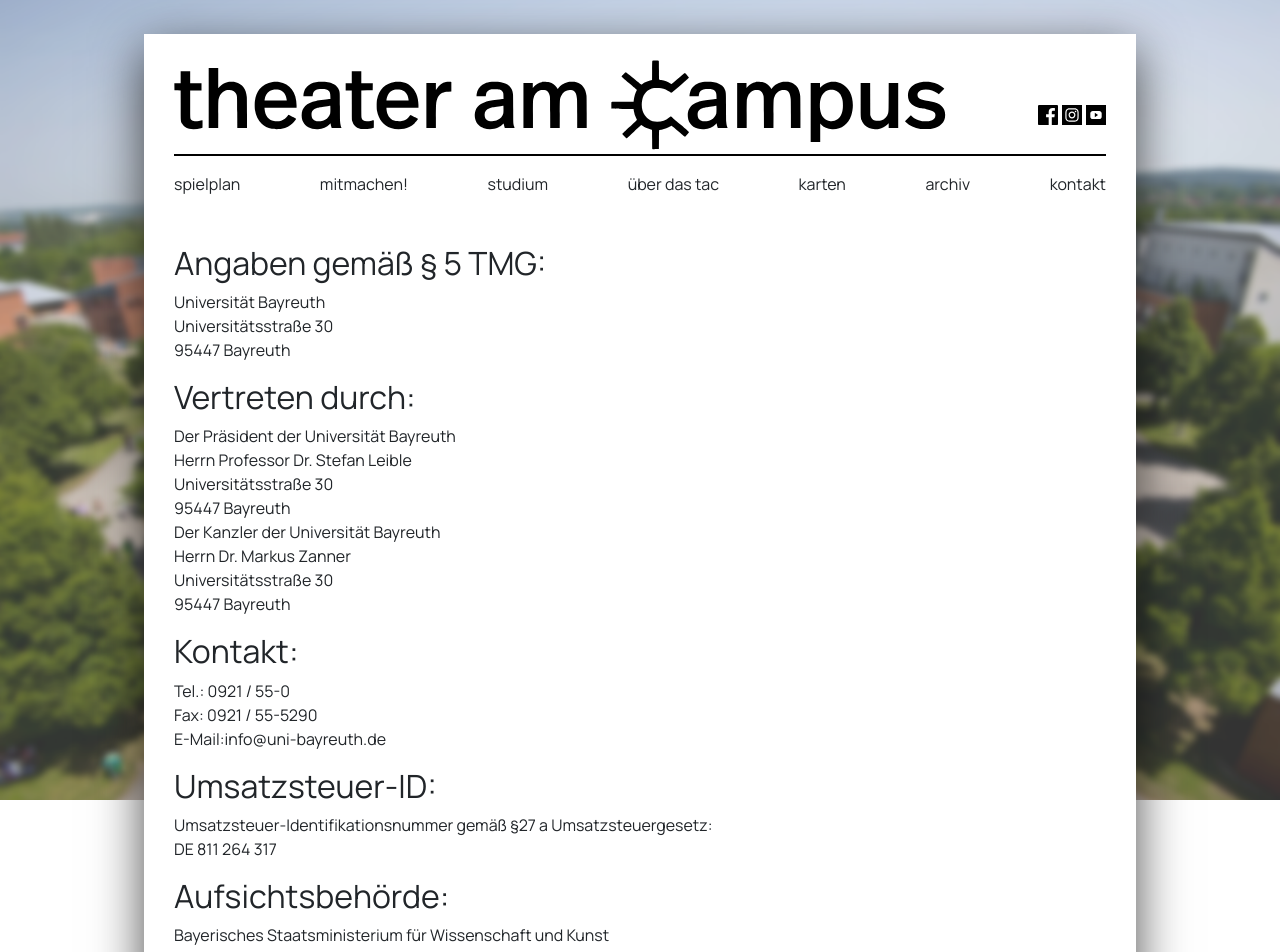
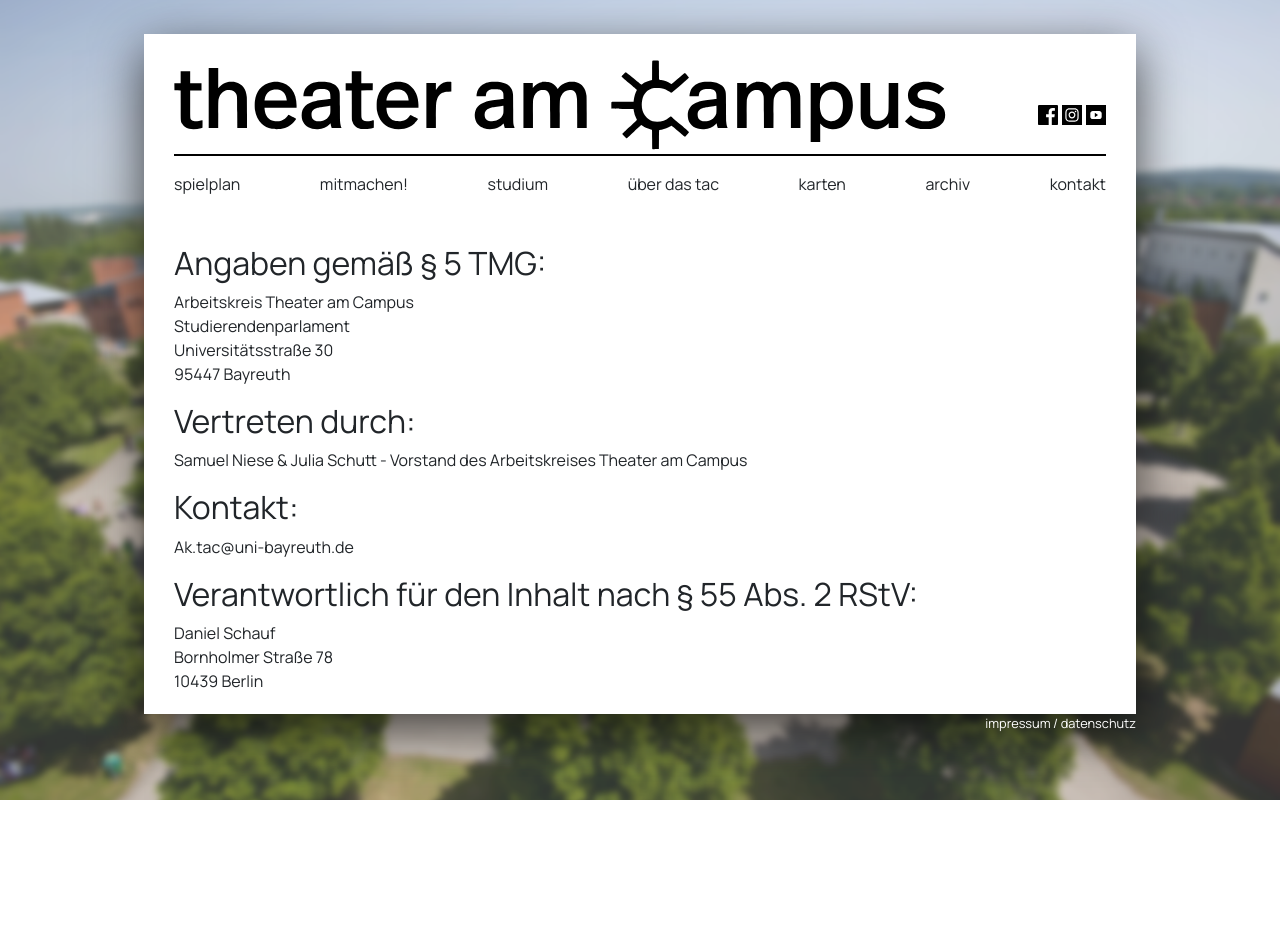
Before and after one commit to fx-ha/tac, a Next.js app: page /impressum in a window 1280 px wide. Shown: the top 952 px of the page. After the commit the page ends 800 px from the top, so only its background shows below. Built offline with nearby package versions, Linux system fonts and the light colour scheme.

Commit message:
feat: :speech_balloon: update imprint (#51)

```diff
--- a/pages/impressum.tsx
+++ b/pages/impressum.tsx
@@ -10,7 +10,9 @@ const Impressum = () => {
       </Head>
       <div>
         <h2>Angaben gemäß § 5 TMG:</h2>
-        Universität Bayreuth
+        Arbeitskreis Theater am Campus
+        <br />
+        Studierendenparlament
         <br />
         Universitätsstraße 30
         <br />
@@ -18,54 +20,25 @@ const Impressum = () => {
       </div>
       <div className="mt-3">
         <h2>Vertreten durch:</h2>
-        Der Präsident der Universität Bayreuth
-        <br />
-        Herrn Professor Dr. Stefan Leible
-        <br />
-        Universitätsstraße 30
-        <br />
-        95447 Bayreuth
-        <br />
-        Der Kanzler der Universität Bayreuth
-        <br />
-        Herrn Dr. Markus Zanner
-        <br />
-        Universitätsstraße 30
-        <br />
-        95447 Bayreuth
+        Samuel Niese & Julia Schutt - Vorstand des Arbeitskreises Theater am Campus
       </div>
       <div className="mt-3">
         <h2>Kontakt:</h2>
-        Tel.: 0921 / 55-0
-        <br />
-        Fax: 0921 / 55-5290
-        <br />
-        E-Mail:info@uni-bayreuth.de
-        <br />
-      </div>
-      <div className="mt-3">
-        <h2>Umsatzsteuer-ID:</h2>
-        Umsatzsteuer-Identifikationsnummer gemäß §27 a Umsatzsteuergesetz:
-        <br />
-        DE 811 264 317
-      </div>
-      <div className="mt-3">
-        <h2>Aufsichtsbehörde:</h2>
-        Bayerisches Staatsministerium für Wissenschaft und Kunst
+        <a
+          className="text-reset"
+          href="mailto:Ak.tac@uni-bayreuth.de"
+          title="e-mail an ak tac senden"
+        >
+          Ak.tac@uni-bayreuth.de
+        </a>
       </div>
       <div className="mt-3">
         <h2>Verantwortlich für den Inhalt nach § 55 Abs. 2 RStV:</h2>
-        Universität Bayreuth
+        Daniel Schauf
         <br />
-        Stabsabteilung, Presse, Marketing und Kommunikation
+        Bornholmer Straße 78
         <br />
-        Universitätsstraße 30
-        <br />
-        95447 Bayreuth
-        <br />
-        E-Mail: angela.danner@uni-bayreuth.de
-        <br />
-        Fotos: Soweit nicht anders angegeben: Copyright Universität Bayreuth.
+        10439 Berlin
       </div>
     </Layout>
   )
```
